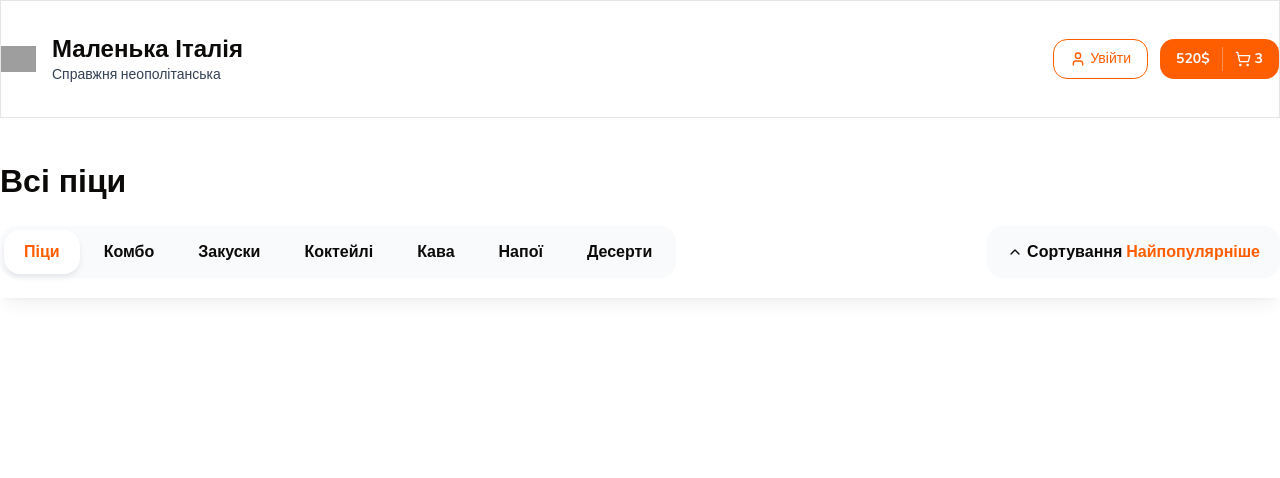
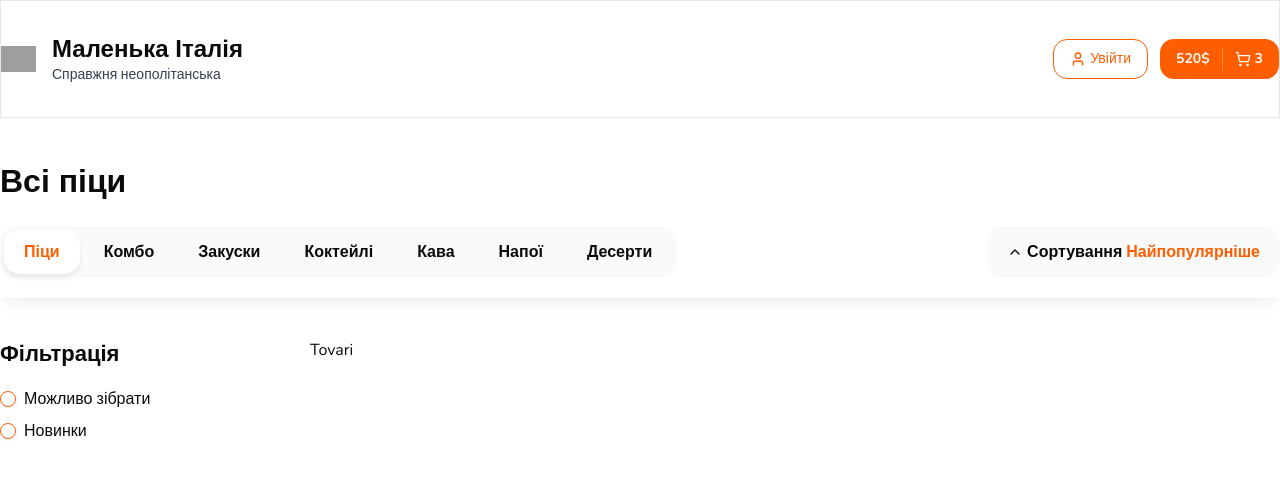
Before and after one commit to koleso8/next-pizza, a Next.js app: page / in a window 1280 px wide. Shown: the top 478 px of the page. Built offline with nearby package versions, Linux system fonts and the light colour scheme; grey boxes are pictures that could not be loaded.

Commit message:
add filters

```diff
--- a/app/page.tsx
+++ b/app/page.tsx
@@ -1,4 +1,4 @@
-import { Container, Title, TopBar } from '../components/shared';
+import { Container, Filters, Title, TopBar } from '../components/shared';
 
 export default function Home() {
   return (
@@ -7,7 +7,17 @@
         <Title text="Всі піци" size="lg" className="font-extrabold" />
       </Container>
       <TopBar />
-      <div className="h-[3000px]"></div>
+      <Container className="pb-14 mt-10">
+        <div className="flex gap-[60px]">
+          {/* Filtration */}
+          <div className="w-[250px]">
+            <Filters />
+          </div>
+
+          {/* Staff list */}
+          <div className="flex flex-col gap-16">Tovari</div>
+        </div>
+      </Container>
     </>
   );
 }
--- /dev/null
+++ b/components/shared/FilterCheckbox.tsx
@@ -0,0 +1,36 @@
+import React from 'react';
+import { Checkbox } from '../ui';
+
+interface FilterCheckboxProps {
+  text: string;
+  value: string;
+  endAdornment?: React.ReactNode;
+  onCheckedChange?: (checked: boolean) => void;
+  checked?: boolean;
+}
+
+export const FilterCheckbox: React.FC<FilterCheckboxProps> = ({
+  text,
+  value,
+  endAdornment,
+  onCheckedChange,
+  checked,
+}) => {
+  return (
+    <div className="flex items-center space-x-2">
+      <Checkbox
+        onCheckedChange={onCheckedChange}
+        checked={checked}
+        value={value}
+        id={`checkbox-${String(value)}`}
+      />
+      <label
+        htmlFor={`checkbox-${String(value)}`}
+        className="leading-none cursor-pointer flex-1"
+      >
+        {text}
+      </label>
+      {endAdornment}
+    </div>
+  );
+};
--- /dev/null
+++ b/components/shared/Filters.tsx
@@ -0,0 +1,19 @@
+import React from 'react';
+import { Title } from './title';
+import { FilterCheckbox } from './FilterCheckbox';
+
+interface Props {
+  className?: string;
+}
+
+export const Filters: React.FC<Props> = ({ className }) => {
+  return (
+    <div className={className}>
+      <Title text="Фільтрація" size="sm" className="mb-5 font-bold" />
+      <div className="flex flex-col gap-4">
+        <FilterCheckbox text="Можливо зібрати" value="1" />
+        <FilterCheckbox text="Новинки" value="2" />
+      </div>
+    </div>
+  );
+};
--- a/components/shared/index.ts
+++ b/components/shared/index.ts
@@ -4,3 +4,5 @@
 export { Title } from './title';
 export { Categories } from './categories';
 export { SortPopup } from './sort-popup';
+export { Filters } from './Filters';
+export { FilterCheckbox } from './FilterCheckbox';
```
